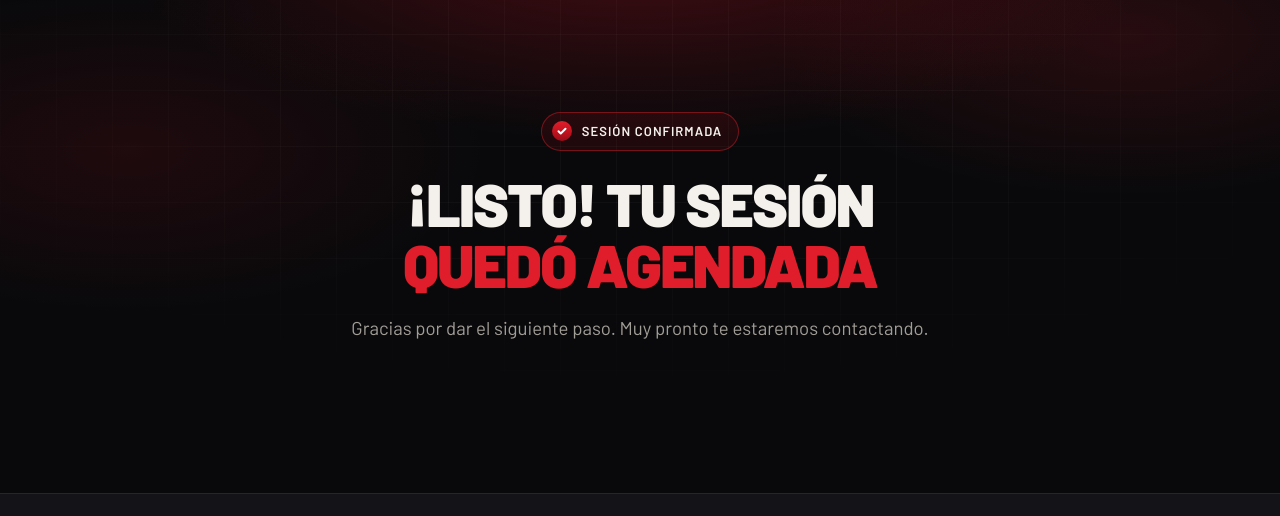
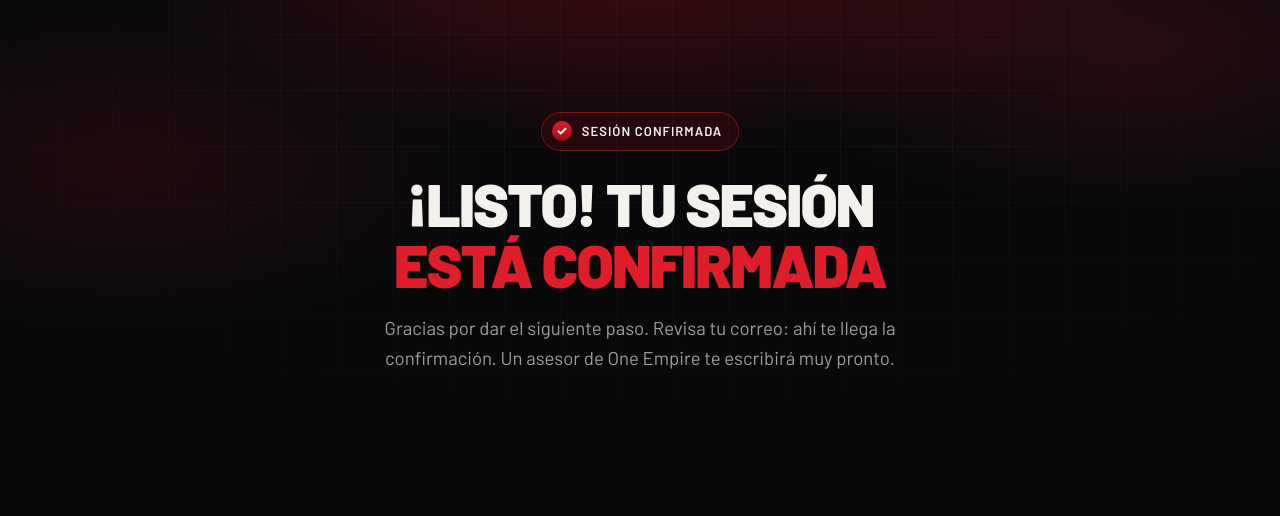
Before and after one commit to techteamseolvit-cell/gomez-remodeling, a plain HTML site: page gracias-sesion.html in a window 1280 px wide. Shown: the part 78-594 px from the top of the page. Drawn offline with Linux system fonts and the light colour scheme.

Commit message:
Improve headlines on booking and thank-you pages
Co-Authored-By: Claude Sonnet 5.5 <noreply@anthropic.com>
Claude-Session: https://claude.ai/code/session_015ySrjn6KBGeLDeGazAhq8J

```diff
--- a/gracias-sesion.html
+++ b/gracias-sesion.html
@@ -72,8 +72,8 @@ footer a{color:rgba(224,30,43,.9)}
     <div class="hero-bg" aria-hidden="true"></div>
     <div class="wrap">
       <span class="ok-badge rv"><i><svg viewBox="0 0 24 24"><path d="M5 12.5l4.5 4.5L19 7.5"/></svg></i> Sesión confirmada</span>
-      <h1 class="rv d1">¡Listo! Tu sesión <span class="accent">quedó agendada</span></h1>
-      <p class="lead rv d2">Gracias por dar el siguiente paso. Muy pronto te estaremos contactando.</p>
+      <h1 class="rv d1">¡Listo! Tu sesión <span class="accent">está confirmada</span></h1>
+      <p class="lead rv d2">Gracias por dar el siguiente paso. Revisa tu correo: ahí te llega la confirmación. Un asesor de One Empire te escribirá muy pronto.</p>
       <a class="btn wa-link rv d3" href="#" target="_blank" rel="noopener"><svg class="wa-ico" viewBox="0 0 24 24" fill="currentColor"><path d="M12 2a10 10 0 0 0-8.6 15.1L2 22l5-1.3A10 10 0 1 0 12 2zm5.2 14.1c-.2.6-1.3 1.2-1.8 1.2-.5.1-1.1.1-1.8-.1a12.6 12.6 0 0 1-4.5-3.9c-.9-1.2-1.4-2.5-1.4-3.4s.5-1.4.7-1.6c.2-.2.4-.3.6-.3h.4c.1 0 .3 0 .5.4l.7 1.7c.1.2.1.3 0 .5l-.3.4-.3.3c-.1.2-.2.3-.1.5.3.5.8 1.2 1.5 1.8.9.8 1.6 1 1.9 1.2.2.1.4.1.5-.1l.7-.9c.2-.2.3-.2.5-.1l1.6.8c.2.1.4.2.4.3.1.2.1.8-.1 1.2z"/></svg>Contacta a tu asesor por WhatsApp</a>
     </div>
   </section>
```
Also changed, not shown: sesion-gratuita.html (+3 -3 lines).
